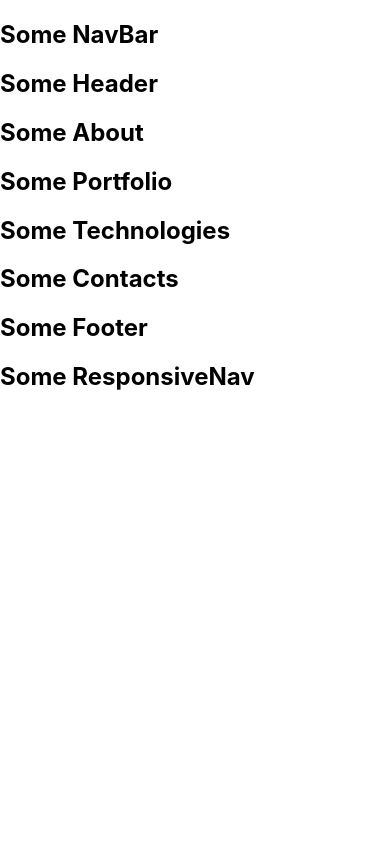
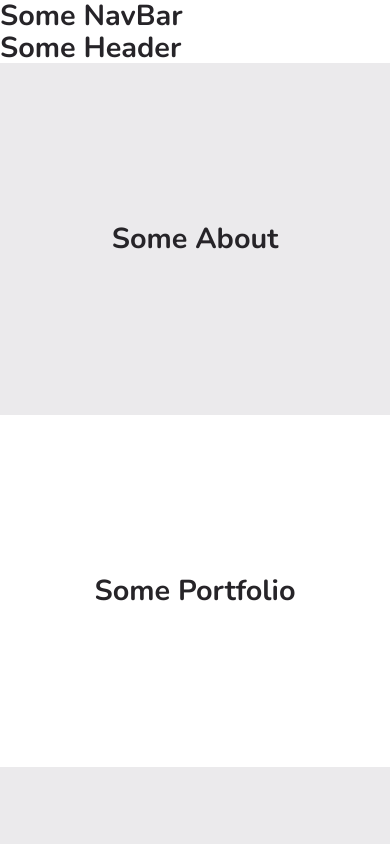
Before and after one commit to Tvido/portfolio-react, a React (Create React App) app: page / in a window 390 px wide. Shown: the top 844 px of the page. Built offline with nearby package versions, Linux system fonts and the light colour scheme.

Commit message:
add basic styles

```diff
--- a/src/index.css
+++ b/src/index.css
@@ -1,13 +1,220 @@
+@import url("https://fonts.googleapis.com/css2?family=Nunito:wght@500;600;700&display=swap");
+
+* {
+  padding: 0;
+  margin: 0;
+  box-sizing: border-box;
+}
+
+html {
+  scroll-behavior: smooth;
+}
+
 body {
-  margin: 0;
-  font-family: -apple-system, BlinkMacSystemFont, 'Segoe UI', 'Roboto', 'Oxygen',
-    'Ubuntu', 'Cantarell', 'Fira Sans', 'Droid Sans', 'Helvetica Neue',
-    sans-serif;
+  line-height: 1.5;
+  font-size: 0.9rem;
+  font-family: "Nunito", sans-serif;
   -webkit-font-smoothing: antialiased;
   -moz-osx-font-smoothing: grayscale;
 }
 
-code {
-  font-family: source-code-pro, Menlo, Monaco, Consolas, 'Courier New',
-    monospace;
+:root {
+  /*========== Colors ==========*/
+  --hue-color: 270;
+  --lightness-black: 15%;
+  --lightness-dark: 44%;
+  --lightness-light: 92%;
+  --lightness-white: 99%;
+
+  /* HSL color mode */
+  --color-primary: hsl(var(--hue-color), 89%, 41%);
+  --color-white: hsl(0, 5, var(--lightness-white));
+  --color-black: hsl(var(--hue-color), 5%, var(--lightness-black));
+  --color-dark: hsl(var(--hue-color), 5%, var(--lightness-dark));
+  --color-light: hsl(var(--hue-color), 5%, var(--lightness-light));
+
+  /* Container width */
+  --container-width-md: 90%;
+  --container-width-lg: 76%;
+
+  /* Border Radius */
+  --border-radius-1: 1.2rem;
+  --border-radius-2: 0.8rem;
+  --border-radius-3: 0.5rem;
+
+  /* Animation */
+  --transition: all 350ms ease;
+
+  /*========== Font weight ==========*/
+  --font-medium: 500;
+  --font-semi-bold: 600;
+  --font-bold: 700;
 }
+
+h1,
+h2,
+h3,
+h4,
+h5,
+h6 {
+  line-height: 1.1;
+  color: var(--color-black);
+}
+
+h1 {
+  font-size: 3rem;
+}
+
+h2 {
+  font-size: 2rem;
+}
+
+h3 {
+  font-size: 1.6rem;
+}
+
+h4 {
+  font-size: 1.1rem;
+}
+
+h5 {
+  font-size: 0.95rem;
+}
+
+h6 {
+  font-size: 0.8rem;
+}
+
+ul {
+  list-style: none;
+}
+
+a {
+  text-decoration: none;
+  color: var(--color-white);
+  transition: var(tra);
+}
+
+img {
+  display: block;
+  max-width: 100%;
+  height: auto;
+  object-fit: cover;
+}
+.container {
+  width: var(--container-width-lg);
+  margin-inline: auto;
+  min-width: 1920px;
+}
+
+section {
+  padding: 10rem 0;
+  background: var(--color-light);
+  transition: var(--transition);
+}
+
+section:nth-child(even) {
+  background: var(--color-white);
+}
+
+section > h2 {
+  text-align: center;
+}
+
+section > p {
+  text-align: center;
+  margin: 0.5rem auto 0.4rem;
+  width: 40%;
+}
+
+.btn {
+  display: flex;
+  width: fit-content;
+  align-items: center;
+  gap: 1rem;
+  background: var(--color-light);
+  color: var(--color-black);
+  padding: 0.6rem 2.5rem;
+  border: 2px solid transparent;
+  border-radius: var(--border-radius-2);
+  cursor: pointer;
+}
+
+.btn:hover,
+.btn:focus {
+  background-color: transparent;
+  border-radius: var(--color-light);
+  transform: translateY(-0.1rem);
+}
+
+.btn.white {
+  background: var(--color-white);
+}
+
+.btn.white:hover,
+.btn.white:focus {
+  background: transparent;
+  border-color: var(--color-white);
+}
+
+.btn.primary {
+  background: var(--color-primary);
+  /* color: var(--color-white); */
+  color: #fff;
+}
+
+.btn.primary:hover,
+.btn.primary:focus {
+  background: transparent;
+  border-color: var(--color-primary);
+  color: var(--color-primary);
+}
+
+.btn.sm {
+  padding: 0.5rem 1.2rem;
+}
+
+@media screen and (max-width: 1024px) {
+  body {
+    font-size: 1rem;
+  }
+
+  .container {
+    padding: 8rem 0;
+  }
+
+  section > p {
+    width: 72%;
+    margin-bottom: 3rem;
+  }
+
+  h1 {
+    font-size: 1rem;
+  }
+}
+
+@media screen and (max-width: 600px) {
+  h1 {
+    font-size: 2.4rem;
+  }
+
+  h2 {
+    font-size: 1.8rem;
+  }
+
+  h3 {
+    font-size: 1.4rem;
+  }
+
+  h4 {
+    font-size: 1rem;
+  }
+
+  .btn {
+    padding: 0.6rem 1.5rem;
+  }
+
+  section > p {
+    width: var(--container-width-md);
+  }
+}
```
